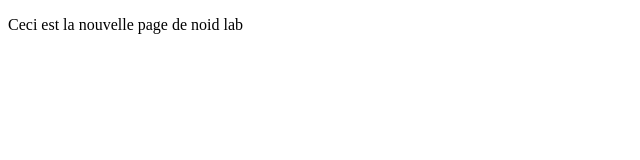
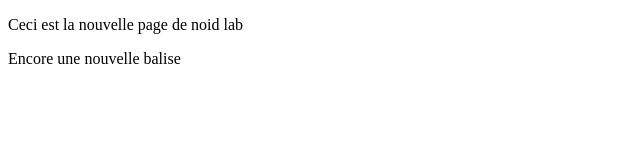
Before and after one commit to Noagiannone03/webproject-noidlab, a plain HTML site: page index.html in a window 1280 px wide. Shown: the whole page, without its empty margins (0-640 px from the left). Drawn offline with Linux system fonts and the light colour scheme.

Commit message:
ton text

```diff
--- a/index.html
+++ b/index.html
@@ -7,6 +7,7 @@
 </head>
 <body>
     <p>Ceci est la nouvelle page de noid lab</p>
+    <p>Encore une nouvelle balise</p>
 
 </body>
 </html>
```
